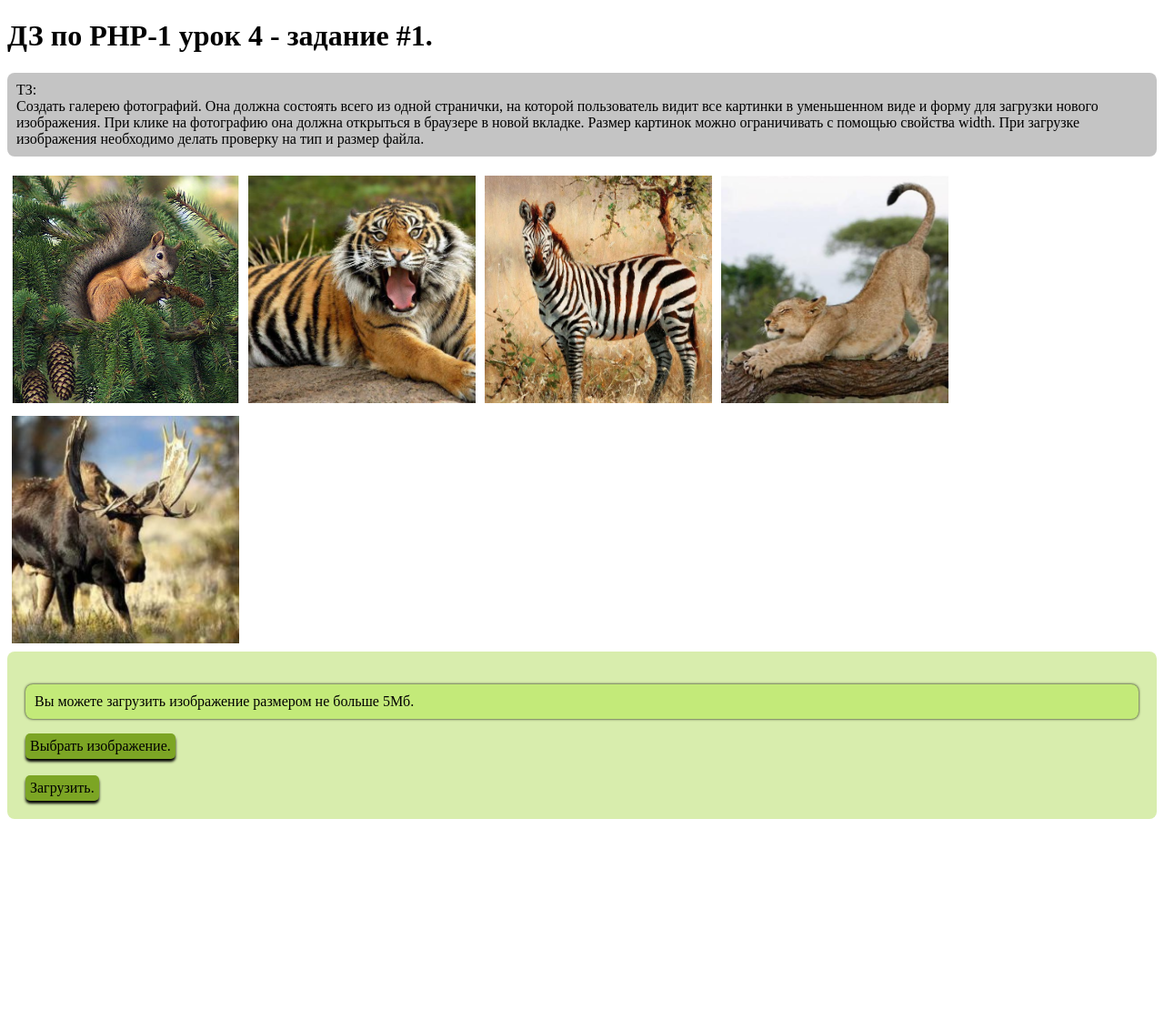
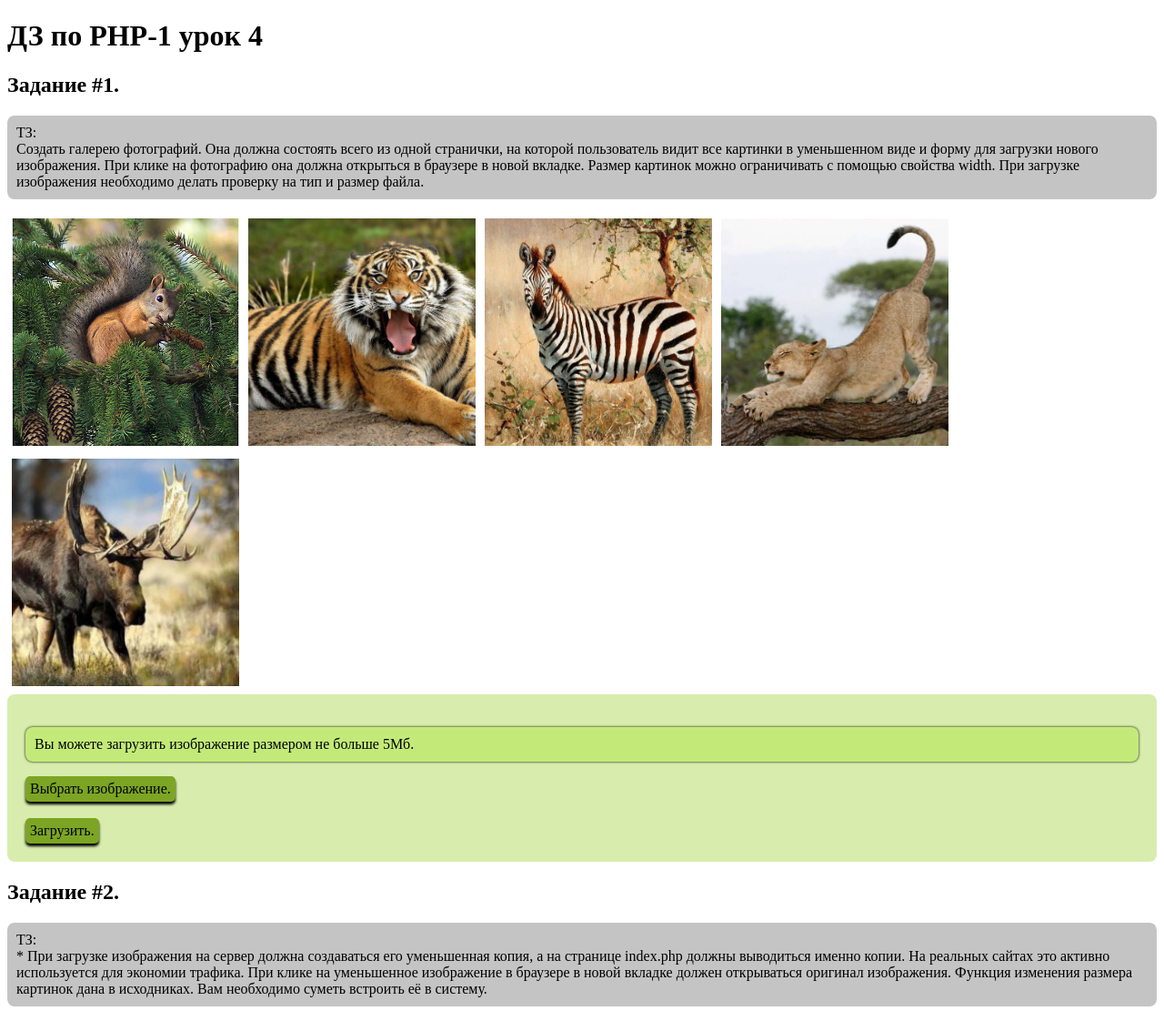
Before and after one commit to artemijeka/PHP-1, a PHP site: page / in a window 1280 px wide. Shown: the whole page at 91% size. Before the commit the page ends 900 px from the top, so only its background shows below. Run offline with PHP 8.4, Linux system fonts and the light colour scheme.

Commit message:
небольшое дополнение индексной

```diff
--- a/4/HW/public_html/index.php
+++ b/4/HW/public_html/index.php
@@ -5,7 +5,8 @@
 	<link rel="stylesheet" type="text/css" href="css/style.css">
 </head>
 <body>
-	<h1>ДЗ по PHP-1 урок 4 - задание #1.</h1>
+	<h1>ДЗ по PHP-1 урок 4</h1>
+	<h2>Задание #1.</h2>
 	<p>
 		ТЗ:
 		<br>
@@ -23,5 +24,19 @@
 		<label class="buttonForSubmit" for="submit">Загрузить.</label><br>
 		<input type="submit" hidden="" id='submit' value="Загрузить" />
 	</form>
+<!-- 	<?
+		// echo "<pre>";
+
+		// echo 'Отладочная информация:';
+
+		// echo "</pre>";
+	?> -->
+	<h2>Задание #2.</h2>
+	<p>
+		ТЗ:
+		<br>
+		* При загрузке изображения на сервер должна создаваться его уменьшенная копия, а на странице index.php должны выводиться именно копии. На реальных сайтах это активно используется для экономии трафика. При клике на уменьшенное изображение в браузере в новой вкладке должен открываться оригинал изображения. Функция изменения размера картинок дана в исходниках. Вам необходимо суметь встроить её в систему.
+	</p>
+
 </body>
 </html>
```
